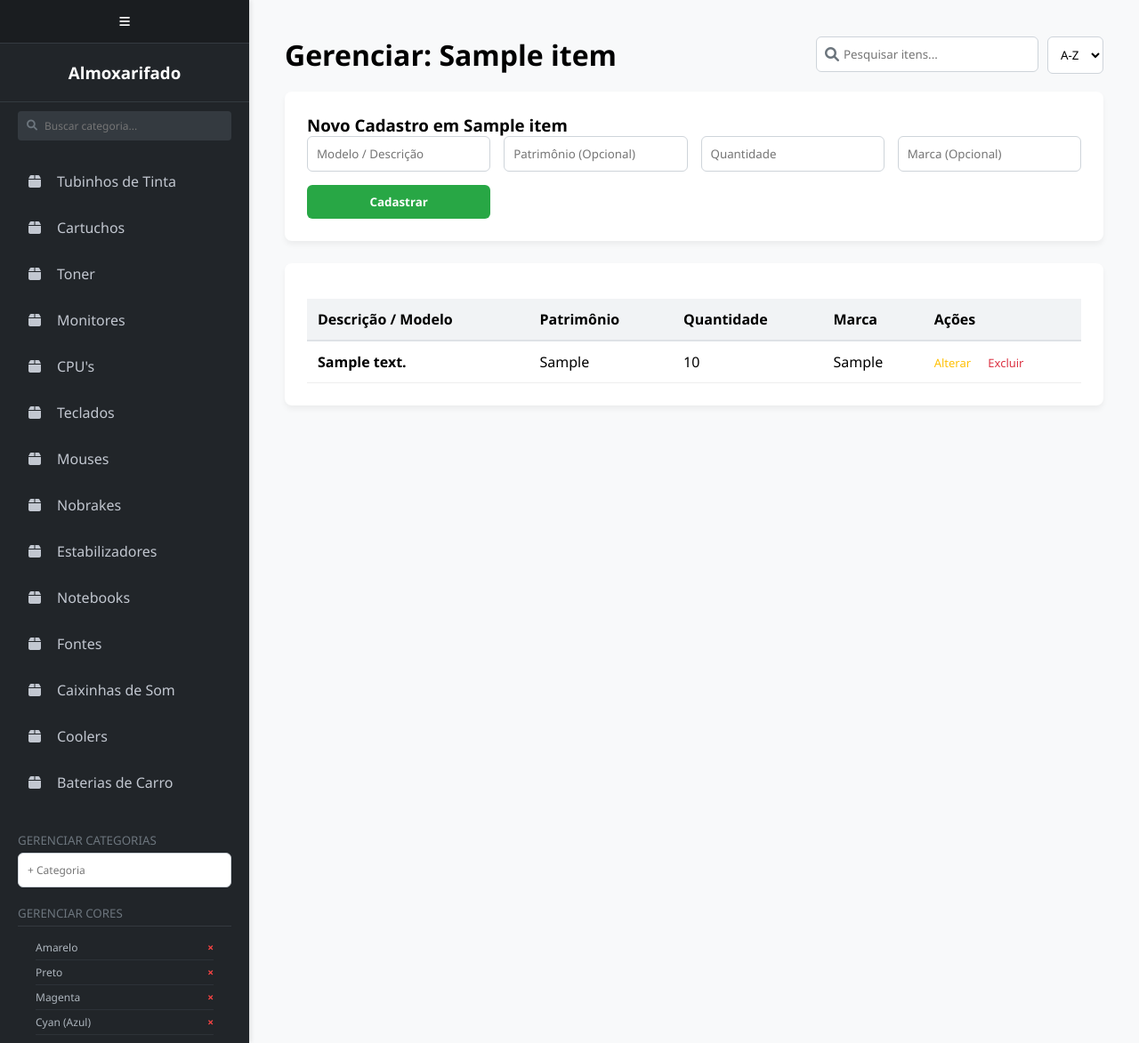
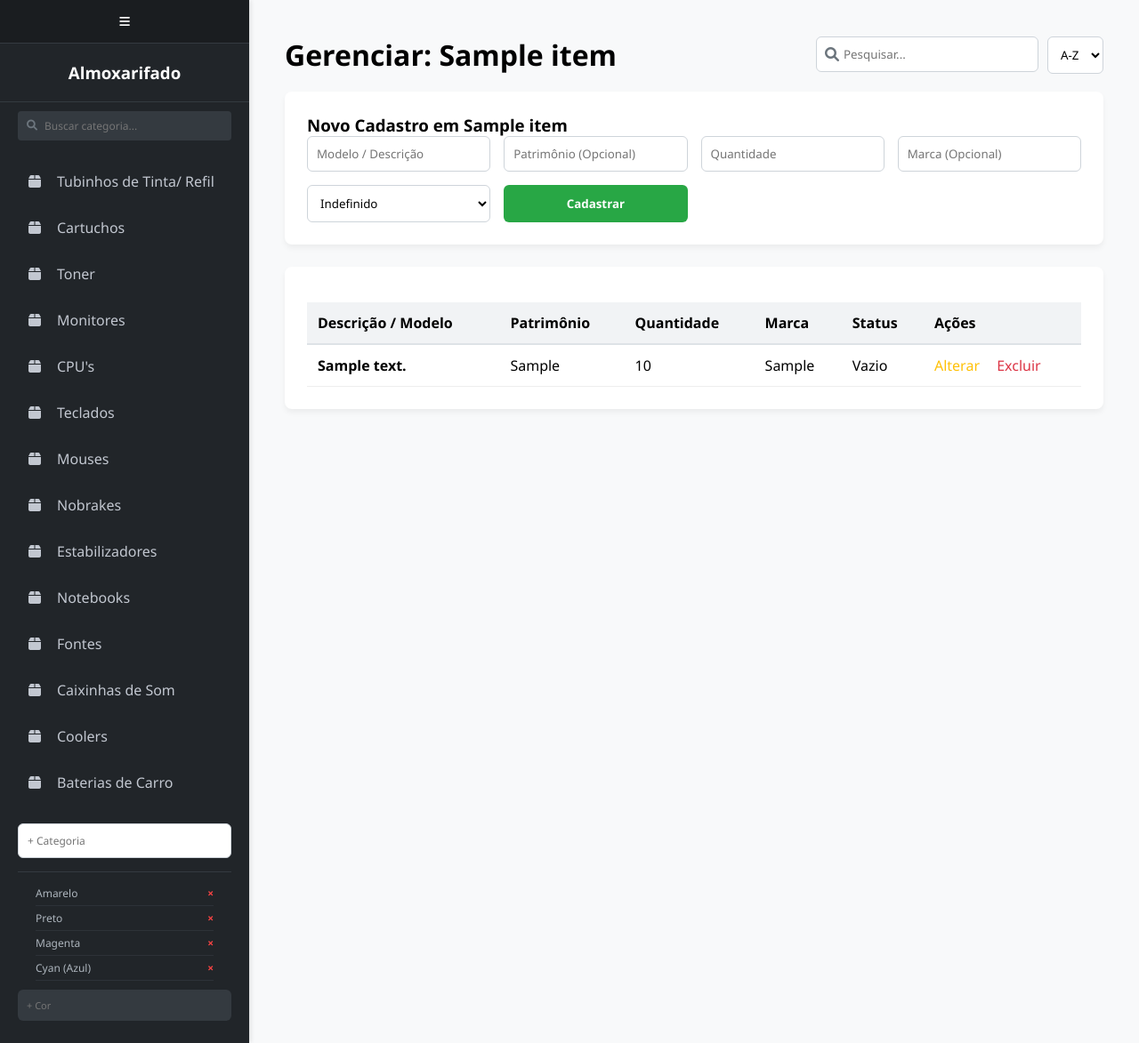
Before and after one commit to GabrielFelipe1507/sistema_estoque_prefeitura_epitacio, a Flask app: a page that uses templates/index.html in a window 1280 px wide. Shown: the whole page at 89% size. Run offline with Flask 3, Linux system fonts and the light colour scheme; tables that the repository leaves empty hold one stand-in row (values such as "Sample post").

Commit message:
Melhoria: Lógica de status condicional, novo nome do banco e busca

```diff
--- a/app.py
+++ b/app.py
@@ -3,10 +3,9 @@ from flask_sqlalchemy import SQLAlchemy
 
 app = Flask(__name__)
 app.secret_key = "estoque_epitacio_2026"
-app.config['SQLALCHEMY_DATABASE_URI'] = 'sqlite:///estoque_prefeitura.db'
+app.config['SQLALCHEMY_DATABASE_URI'] = 'sqlite:///estoque_prefeitura_epitacio.db'
 db = SQLAlchemy(app)
 
-# Modelos
 class Categoria(db.Model):
     id = db.Column(db.Integer, primary_key=True)
     nome = db.Column(db.String(50), unique=True, nullable=False)
@@ -18,6 +17,7 @@ class Item(db.Model):
     patrimonio = db.Column(db.String(50), nullable=True)
     quantidade = db.Column(db.Integer, default=0)
     marca = db.Column(db.String(50), nullable=True)
+    status = db.Column(db.String(30), default='Indefinido')
 
 class Cor(db.Model):
     id = db.Column(db.Integer, primary_key=True)
@@ -26,7 +26,8 @@ class Cor(db.Model):
 with app.app_context():
     db.create_all()
     if not Categoria.query.first():
-        lista = ["Tubinhos de Tinta", "Cartuchos", "Toner", "Monitores", "CPU's", "Teclados", "Mouses", "Nobrakes", "Estabilizadores", "Notebooks", "Fontes", "Caixinhas de Som", "Coolers", "Baterias de Carro"]
+        # NOME ATUALIZADO AQUI
+        lista = ["Tubinhos de Tinta/ Refil", "Cartuchos", "Toner", "Monitores", "CPU's", "Teclados", "Mouses", "Nobrakes", "Estabilizadores", "Notebooks", "Fontes", "Caixinhas de Som", "Coolers", "Baterias de Carro"]
         for c in lista: db.session.add(Categoria(nome=c))
         db.session.commit()
     if not Cor.query.first():
@@ -37,33 +38,24 @@ with app.app_context():
 def index():
     categorias = Categoria.query.all()
     cat_selecionada = request.args.get('cat', categorias[0].nome if categorias else "")
-
-    # NOVAS FUNCIONALIDADES: Busca e Ordenação
     search_query = request.args.get('search', '')
-    sort_order = request.args.get('sort', 'asc') # asc ou desc
-
+    sort_order = request.args.get('sort', 'asc')
     query = Item.query.filter_by(categoria_nome=cat_selecionada)
-
     if search_query:
         query = query.filter(Item.descricao.contains(search_query) | Item.patrimonio.contains(search_query) | Item.marca.contains(search_query))
-
     if sort_order == 'asc':
         query = query.order_by(Item.descricao.asc())
     else:
         query = query.order_by(Item.descricao.desc())
-
     itens = query.all()
     cores = Cor.query.all()
-    return render_template('index.html', itens=itens, cores=cores, categorias=categorias,
-                           cat_ativa=cat_selecionada, search=search_query, sort=sort_order)
+    return render_template('index.html', itens=itens, cores=cores, categorias=categorias, cat_ativa=cat_selecionada, search=search_query, sort=sort_order)
 
-# --- CATEGORIAS ---
 @app.route('/add_category', methods=['POST'])
 def add_category():
     nome = request.form.get('nova_categoria')
     if nome and not Categoria.query.filter_by(nome=nome).first():
-        db.session.add(Categoria(nome=nome))
-        db.session.commit()
+        db.session.add(Categoria(nome=nome)); db.session.commit()
     return redirect(url_for('index', cat=nome))
 
 @app.route('/delete_category/<string:nome>')
@@ -72,36 +64,29 @@ def delete_category(nome):
         flash(f"Não é possível excluir '{nome}': existem itens cadastrados!")
     else:
         cat = Categoria.query.filter_by(nome=nome).first()
-        if cat:
-            db.session.delete(cat)
-            db.session.commit()
+        if cat: db.session.delete(cat); db.session.commit()
     return redirect(url_for('index'))
 
-# --- CORES ---
 @app.route('/add_color', methods=['POST'])
 def add_color():
     nova_cor = request.form.get('nova_cor')
     if nova_cor:
-        try:
-            db.session.add(Cor(nome=nova_cor)); db.session.commit()
+        try: db.session.add(Cor(nome=nova_cor)); db.session.commit()
         except: db.session.rollback()
     return redirect(url_for('index'))
 
 @app.route('/delete_color/<int:id>')
 def delete_color(id):
     cor = Cor.query.get(id)
-    if cor: db.session.delete(cor)
-    db.session.commit()
+    if cor: db.session.delete(cor); db.session.commit()
     return redirect(url_for('index'))
 
-# --- CRUD ITENS ---
 @app.route('/add', methods=['POST'])
 def add():
     cat = request.form.get('categoria')
     novo = Item(categoria_nome=cat, descricao=request.form.get('descricao'), patrimonio=request.form.get('patrimonio'),
-                quantidade=int(request.form.get('quantidade', 0)), marca=request.form.get('marca'))
-    db.session.add(novo)
-    db.session.commit()
+                quantidade=int(request.form.get('quantidade', 0)), marca=request.form.get('marca'), status=request.form.get('status', 'Indefinido'))
+    db.session.add(novo); db.session.commit()
     return redirect(url_for('index', cat=cat))
 
 @app.route('/editar/<int:id>', methods=['GET', 'POST'])
@@ -110,7 +95,7 @@ def editar(id):
     if request.method == 'POST':
         item.descricao = request.form.get('descricao'); item.patrimonio = request.form.get('patrimonio')
         item.quantidade = int(request.form.get('quantidade', 0)); item.marca = request.form.get('marca')
-        db.session.commit()
+        item.status = request.form.get('status', 'Indefinido'); db.session.commit()
         return redirect(url_for('index', cat=item.categoria_nome))
     return render_template('editar.html', item=item)
 
--- a/templates/index.html
+++ b/templates/index.html
@@ -7,11 +7,9 @@
     <link rel="stylesheet" href="https://cdnjs.cloudflare.com/ajax/libs/font-awesome/6.0.0/css/all.min.css">
 </head>
 <body>
-
     <nav class="sidebar" id="sidebar">
         <button id="toggle-btn"><i class="fas fa-bars"></i></button>
         <div class="sidebar-header"><h3>Almoxarifado</h3></div>
-
         <div class="search-sidebar" style="padding: 10px 20px;">
             <div style="position: relative;">
                 <i class="fas fa-search" style="position: absolute; left: 10px; top: 10px; color: #6c757d; font-size: 12px;"></i>
@@ -19,7 +17,6 @@
                        style="width: 100%; padding: 8px 8px 8px 30px; font-size: 12px; background: #343a40; color: white; border: none; border-radius: 4px;">
             </div>
         </div>
-
         <div class="sidebar-menu" id="categoryMenu">
             {% for cat in categorias %}
             <div class="menu-row">
@@ -27,48 +24,30 @@
                     <i class="fas fa-box"></i>
                     <span class="menu-text">{{ cat.nome }}</span>
                 </a>
-                <a href="/delete_category/{{ cat.nome }}" class="delete-cat" onclick="return confirm('Excluir categoria?')"><i class="fas fa-times"></i></a>
+                <a href="/delete_category/{{ cat.nome }}" class="delete-cat" onclick="return confirm('Excluir?')"><i class="fas fa-times"></i></a>
             </div>
             {% endfor %}
-
             <div class="extra-form" style="padding: 20px;">
-                <small style="color: #6c757d; display: block; margin: 10px 0 5px 0;">GERENCIAR CATEGORIAS</small>
-                <form action="/add_category" method="POST">
-                    <input type="text" name="nova_categoria" placeholder="+ Categoria" style="width: 100%; font-size: 12px; margin-bottom: 10px;">
-                </form>
-
-                <small style="color: #6c757d; display: block; margin: 10px 0 5px 0;">GERENCIAR CORES</small>
-                <div class="color-manager">
-                    {% for cor in cores %}
-                    <div class="color-tag"><span>{{ cor.nome }}</span><a href="/delete_color/{{ cor.id }}" class="del-color" onclick="return confirm('Excluir cor?')">×</a></div>
-                    {% endfor %}
+                <form action="/add_category" method="POST"><input type="text" name="nova_categoria" placeholder="+ Categoria" style="width: 100%; font-size: 12px;"></form>
+                <div class="color-manager" style="margin-top: 15px;">
+                    {% for cor in cores %}<div class="color-tag"><span>{{ cor.nome }}</span><a href="/delete_color/{{ cor.id }}" class="del-color">×</a></div>{% endfor %}
                 </div>
-                <form action="/add_color" method="POST" style="margin-top: 10px;">
-                    <input type="text" name="nova_cor" placeholder="+ Cor" style="width: 100%; font-size: 11px; background: #343a40; color: white; border: none;">
-                </form>
+                <form action="/add_color" method="POST"><input type="text" name="nova_cor" placeholder="+ Cor" style="width: 100%; font-size: 11px; background: #343a40; color: white; border: none;"></form>
             </div>
         </div>
     </nav>
 
     <main class="main-content">
-        {% with messages = get_flashed_messages() %}
-          {% if messages %}{% for m in messages %}<div class="alert">{{ m }}</div>{% endfor %}{% endif %}
-        {% endwith %}
-
+        {% with messages = get_flashed_messages() %}{% if messages %}{% for m in messages %}<div class="alert">{{ m }}</div>{% endfor %}{% endif %}{% endwith %}
         <div style="display: flex; justify-content: space-between; align-items: center; margin-bottom: 20px;">
             <h1>Gerenciar: {{ cat_ativa }}</h1>
-
             <form action="/" method="GET" style="display: flex; gap: 10px;">
                 <input type="hidden" name="cat" value="{{ cat_ativa }}">
                 <div style="position: relative;">
                     <i class="fas fa-search" style="position: absolute; left: 10px; top: 12px; color: #6c757d;"></i>
-                    <input type="text" name="search" placeholder="Pesquisar itens..." value="{{ search }}"
-                           style="padding-left: 30px; width: 250px;">
+                    <input type="text" name="search" placeholder="Pesquisar..." value="{{ search }}" style="padding-left: 30px; width: 250px;">
                 </div>
-                <select name="sort" onchange="this.form.submit()" style="width: auto; cursor: pointer;">
-                    <option value="asc" {{ 'selected' if sort == 'asc' }}>A-Z</option>
-                    <option value="desc" {{ 'selected' if sort == 'desc' }}>Z-A</option>
-                </select>
+                <select name="sort" onchange="this.form.submit()"><option value="asc" {{ 'selected' if sort == 'asc' }}>A-Z</option><option value="desc" {{ 'selected' if sort == 'desc' }}>Z-A</option></select>
             </form>
         </div>
 
@@ -76,15 +55,32 @@
             <h3>Novo Cadastro em {{ cat_ativa }}</h3>
             <form action="/add" method="POST" class="form-grid">
                 <input type="hidden" name="categoria" value="{{ cat_ativa }}">
-                {% if cat_ativa in ["Tubinhos de Tinta", "Cartuchos"] %}
+
+                {% if cat_ativa in ["Tubinhos de Tinta/ Refil", "Cartuchos"] %}
                     <input type="text" name="descricao" placeholder="Escolha a Cor" list="lista-cores" required>
                     <datalist id="lista-cores">{% for cor in cores %}<option value="{{ cor.nome }}">{% endfor %}</datalist>
                 {% else %}
                     <input type="text" name="descricao" placeholder="Modelo / Descrição" required>
                 {% endif %}
-                <input type="text" name="patrimonio" placeholder="Patrimônio (Opcional)">
+
+                {% if cat_ativa not in ["Tubinhos de Tinta/ Refil", "Cartuchos", "Toner"] %}
+                    <input type="text" name="patrimonio" placeholder="Patrimônio (Opcional)">
+                {% endif %}
+
                 <input type="number" name="quantidade" placeholder="Quantidade" min="0" required>
                 <input type="text" name="marca" placeholder="Marca (Opcional)">
+
+                {% if cat_ativa != "Cartuchos" %}
+                    <select name="status">
+                        {% if cat_ativa == "Tubinhos de Tinta/ Refil" %}
+                            <option value="Cheio">Cheio</option><option value="Vazio">Vazio</option>
+                        {% elif cat_ativa == "Toner" %}
+                            <option value="Indefinido">Indefinido (Checagem)</option><option value="Cheio">Cheio</option><option value="Vazio">Vazio</option>
+                        {% else %}
+                            <option value="Indefinido">Indefinido</option><option value="Funcionando">Funcionando</option><option value="Não Funcionando">Não Funcionando</option>
+                        {% endif %}
+                    </select>
+                {% endif %}
                 <button type="submit" class="btn btn-success">Cadastrar</button>
             </form>
         </div>
@@ -94,9 +90,9 @@
                 <thead>
                     <tr>
                         <th>Descrição / Modelo</th>
-                        <th>Patrimônio</th>
-                        <th>Quantidade</th>
-                        <th>Marca</th>
+                        {% if cat_ativa not in ["Tubinhos de Tinta/ Refil", "Cartuchos", "Toner"] %}<th>Patrimônio</th>{% endif %}
+                        <th>Quantidade</th><th>Marca</th>
+                        {% if cat_ativa != "Cartuchos" %}<th>Status</th>{% endif %}
                         <th>Ações</th>
                     </tr>
                 </thead>
@@ -104,12 +100,12 @@
                     {% for item in itens %}
                     <tr>
                         <td><strong>{{ item.descricao }}</strong></td>
-                        <td>{{ item.patrimonio or '---' }}</td>
-                        <td>{{ item.quantidade }}</td>
-                        <td>{{ item.marca or '---' }}</td>
+                        {% if cat_ativa not in ["Tubinhos de Tinta/ Refil", "Cartuchos", "Toner"] %}<td>{{ item.patrimonio or '---' }}</td>{% endif %}
+                        <td>{{ item.quantidade }}</td><td>{{ item.marca or '---' }}</td>
+                        {% if cat_ativa != "Cartuchos" %}<td>{{ item.status }}</td>{% endif %}
                         <td>
-                            <a href="{{ url_for('editar', id=item.id) }}" style="color: #ffc107; text-decoration: none; font-size: 13px;">Alterar</a>
-                            <a href="/delete/{{ item.id }}" style="color: #dc3545; text-decoration: none; font-size: 13px; margin-left: 15px;" onclick="return confirm('Excluir?')">Excluir</a>
+                            <a href="{{ url_for('editar', id=item.id) }}" style="color: #ffc107; text-decoration: none;">Alterar</a>
+                            <a href="/delete/{{ item.id }}" style="color: #dc3545; text-decoration: none; margin-left: 15px;" onclick="return confirm('Excluir?')">Excluir</a>
                         </td>
                     </tr>
                     {% endfor %}
@@ -117,14 +113,10 @@
             </table>
         </div>
     </main>
-
     <script>
-        // Lógica do menu retrátil
         const btn = document.getElementById('toggle-btn');
         const sidebar = document.getElementById('sidebar');
         btn.onclick = () => sidebar.classList.toggle('collapsed');
-
-        // Lógica de busca rápida nas categorias (Sidebar)
         document.getElementById('catSearch').addEventListener('keyup', function() {
             let filter = this.value.toLowerCase();
             let items = document.querySelectorAll('#categoryMenu .menu-row');
```
Also changed, not shown: templates/editar.html (+23 -24 lines), 1 other file.
